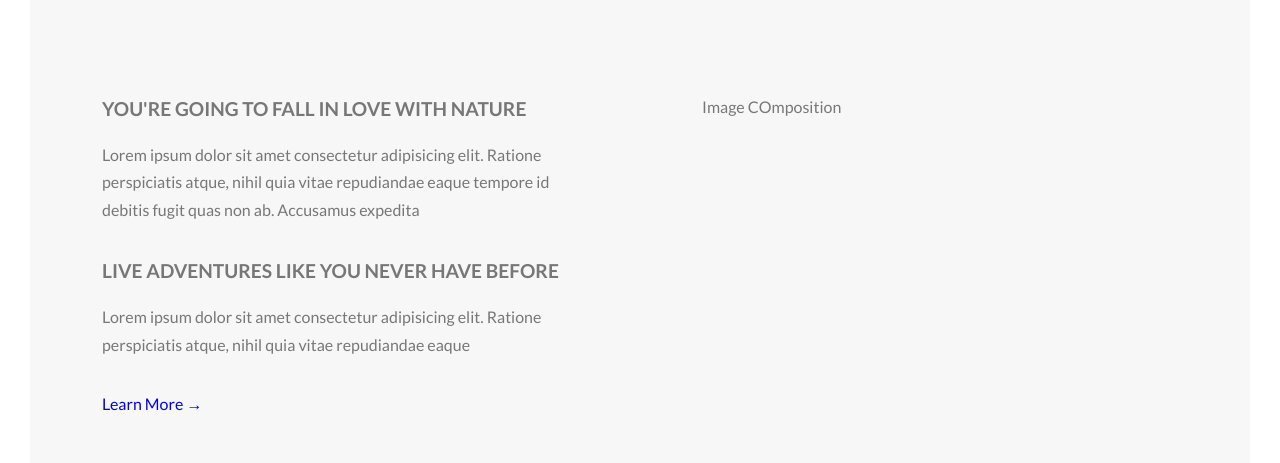
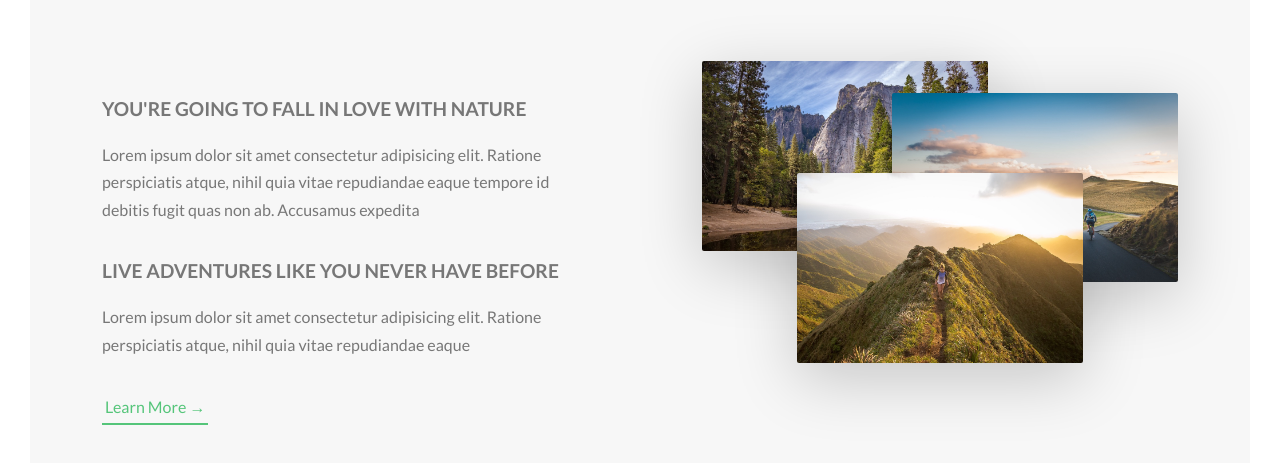
Before and after one commit to Saurav-98/Natours-Landing-Page-Design, a website built with Vite: page index.html in a window 1280 px wide. Shown: the part 949-1412 px from the top of the page. Built offline with nearby package versions, Linux system fonts and the light colour scheme.

Commit message:
build image composition

```diff
--- a/index.html
+++ b/index.html
@@ -60,7 +60,25 @@
             </p>
             <a href="#" class="btn--text">Learn More &rarr;</a>
           </div>
-          <div class="col-1-of-2">Image COmposition</div>
+          <div class="col-1-of-2">
+            <div class="composition">
+              <img
+                src="./img/nat-1-large.jpg"
+                alt="nature one"
+                class="composition__photo composition__photo--p1"
+              />
+              <img
+                src="./img/nat-2-large.jpg"
+                alt="nature two"
+                class="composition__photo composition__photo--p2"
+              />
+              <img
+                src="./img/nat-3-large.jpg"
+                alt="nature 3"
+                class="composition__photo composition__photo--p3"
+              />
+            </div>
+          </div>
         </div>
       </section>
     </main>
--- a/sass/components/_buttons.scss
+++ b/sass/components/_buttons.scss
@@ -4,6 +4,7 @@
     transition: all 0.2s ease;
     border-radius: 12.5rem;
     position: relative;
+    font-size: 1rem;
   }
   &:is(:hover, :focus-visible) {
     transform: translateY(-6px);
@@ -42,4 +43,25 @@
     animation: moveUp 0.5s ease-out 0.75s;
     animation-fill-mode: backwards;
   }
+
+  &--text {
+    &:is(:link, :visited) {
+      color: $color-primary;
+      border-bottom: 2px solid currentColor;
+      padding: 3px;
+      font-size: 1rem;
+      transition: all 0.2s ease;
+    }
+
+    &:hover {
+      background-color: $color-primary;
+      color: $color-white;
+      transform: translateY(-3px);
+      box-shadow: 0 1rem 2rem rgba($color-black, 0.15);
+    }
+    &:active {
+      transform: translateY(-1px);
+      box-shadow: 0 0.5rem 1rem rgba($color-black, 0.3);
+    }
+  }
 }
--- /dev/null
+++ b/sass/components/_composition.scss
@@ -0,0 +1,34 @@
+.composition {
+  position: relative;
+  &__photo {
+    width: 60%;
+    position: absolute;
+    border-radius: 2px;
+    box-shadow: 0 1rem 4rem rgba($color-black, 0.2);
+    transition: all 0.4s ease;
+    outline-offset: 1.2rem;
+    &--p1 {
+      top: -2rem;
+      left: 0;
+    }
+    &--p2 {
+      top: 0rem;
+      right: 0;
+    }
+    &--p3 {
+      top: 5rem;
+      left: 20%;
+    }
+
+    &:hover {
+      z-index: 1;
+      transform: scale(1.2) translateY(-1rem);
+      box-shadow: 0 0.5rem 2rem rgba($color-black, 0.4);
+      outline: 20px solid $color-primary;
+    }
+  }
+
+  &:hover &__photo:not(:hover) {
+    transform: scale(0.92) translateY(1rem);
+  }
+}
--- a/sass/main.scss
+++ b/sass/main.scss
@@ -10,6 +10,7 @@
 @import "./pages/home";
 
 @import "./components/buttons";
+@import "./components/composition";
 
 @import "./layouts/header";
 
```
Also changed, not shown: css/style.css, 1 other file.
